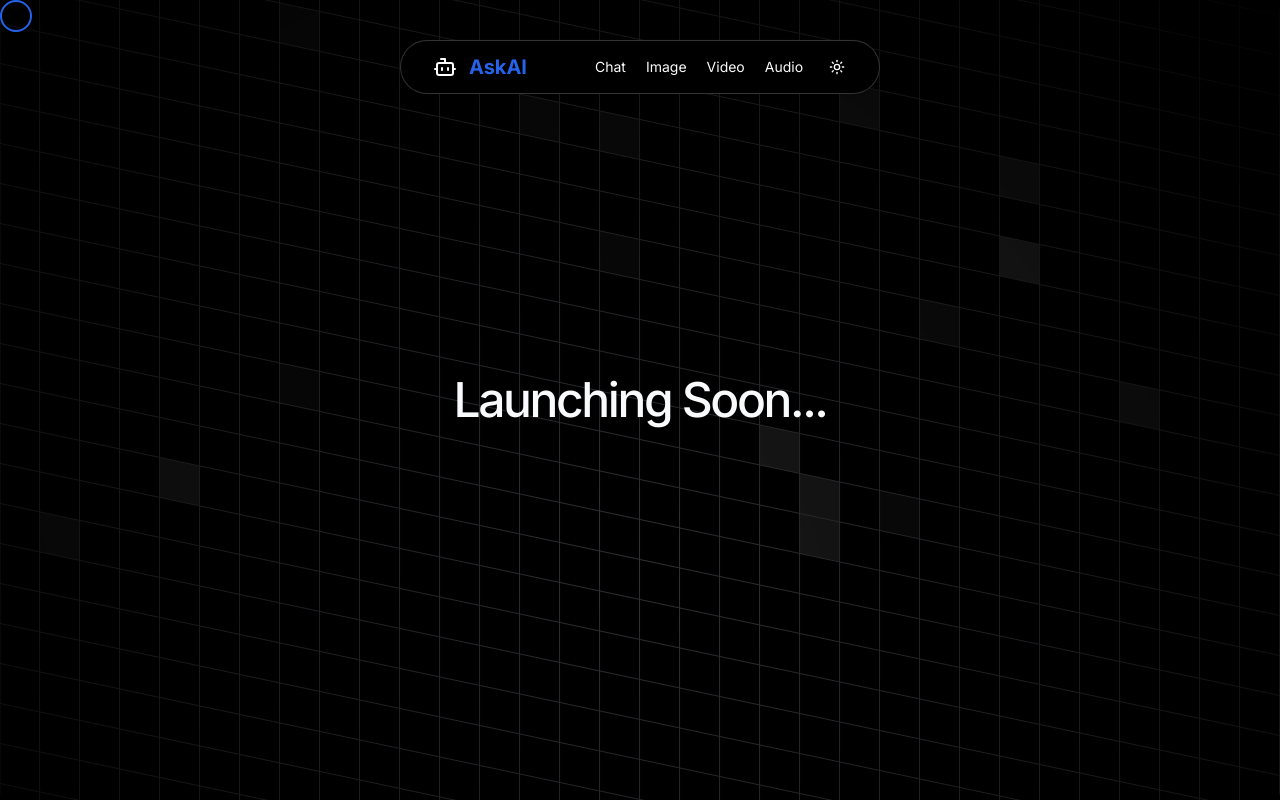
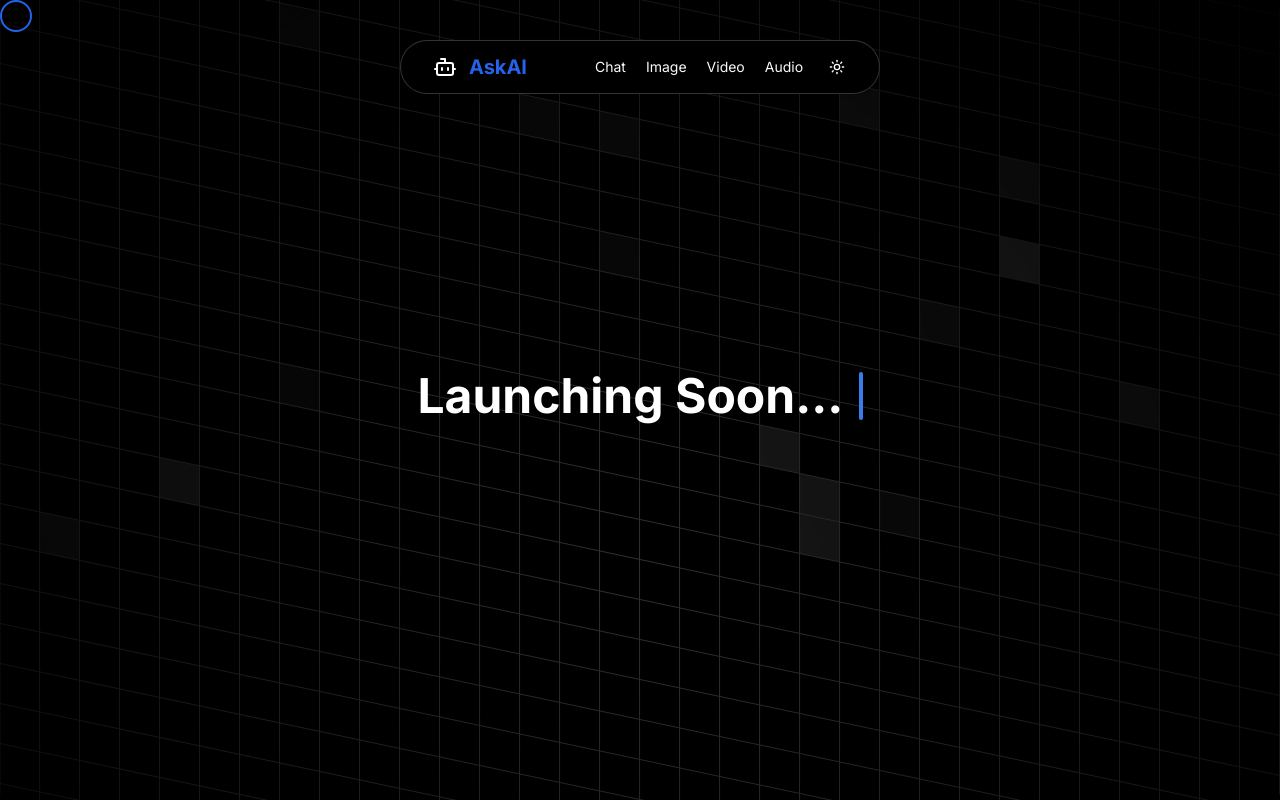
Before and after one commit to myj009/askai, a Next.js app: page /audio in a window 1280 px wide. Built offline with nearby package versions, Linux system fonts and the light colour scheme.

Commit message:
typewriter

```diff
--- a/src/components/launching-soon.tsx
+++ b/src/components/launching-soon.tsx
@@ -1,12 +1,23 @@
+"use client";
+import { TypewriterEffectSmooth } from "@/components/ui/typewriter-effect";
 import AnimatedGridPattern from "@/components/ui/animated-grid-pattern";
 import { cn } from "@/lib/utils";
 
 export function LaunchingSoon() {
+  const words = [
+    {
+      text: "Launching",
+    },
+    {
+      text: "Soon...",
+    },
+  ];
+
   return (
     <div className="relative flex h-screen w-full items-center justify-center overflow-hidden rounded-lg bg-background p-20 md:shadow-xl">
-      <p className="z-10 whitespace-pre-wrap text-center text-5xl font-medium tracking-tighter text-foreground">
-        Launching Soon...
-      </p>
+      <div className="z-10">
+        <TypewriterEffectSmooth words={words} />
+      </div>
       <AnimatedGridPattern
         numSquares={30}
         maxOpacity={0.1}
--- /dev/null
+++ b/src/components/ui/typewriter-effect.tsx
@@ -0,0 +1,187 @@
+"use client";
+
+import { cn } from "@/lib/utils";
+import { motion, stagger, useAnimate, useInView } from "framer-motion";
+import { useEffect } from "react";
+
+export const TypewriterEffect = ({
+  words,
+  className,
+  cursorClassName,
+}: {
+  words: {
+    text: string;
+    className?: string;
+  }[];
+  className?: string;
+  cursorClassName?: string;
+}) => {
+  // split text inside of words into array of characters
+  const wordsArray = words.map((word) => {
+    return {
+      ...word,
+      text: word.text.split(""),
+    };
+  });
+
+  const [scope, animate] = useAnimate();
+  const isInView = useInView(scope);
+  useEffect(() => {
+    if (isInView) {
+      animate(
+        "span",
+        {
+          display: "inline-block",
+          opacity: 1,
+          width: "fit-content",
+        },
+        {
+          duration: 0.3,
+          delay: stagger(0.1),
+          ease: "easeInOut",
+        }
+      );
+    }
+  }, [isInView]);
+
+  const renderWords = () => {
+    return (
+      <motion.div ref={scope} className="inline">
+        {wordsArray.map((word, idx) => {
+          return (
+            <div key={`word-${idx}`} className="inline-block">
+              {word.text.map((char, index) => (
+                <motion.span
+                  initial={{}}
+                  key={`char-${index}`}
+                  className={cn(
+                    `dark:text-white text-black opacity-0 hidden`,
+                    word.className
+                  )}
+                >
+                  {char}
+                </motion.span>
+              ))}
+              &nbsp;
+            </div>
+          );
+        })}
+      </motion.div>
+    );
+  };
+  return (
+    <div
+      className={cn(
+        "text-base sm:text-xl md:text-3xl lg:text-5xl font-bold text-center",
+        className
+      )}
+    >
+      {renderWords()}
+      <motion.span
+        initial={{
+          opacity: 0,
+        }}
+        animate={{
+          opacity: 1,
+        }}
+        transition={{
+          duration: 0.8,
+          repeat: Infinity,
+          repeatType: "reverse",
+        }}
+        className={cn(
+          "inline-block rounded-sm w-[4px] h-4 md:h-6 lg:h-10 bg-blue-500",
+          cursorClassName
+        )}
+      ></motion.span>
+    </div>
+  );
+};
+
+export const TypewriterEffectSmooth = ({
+  words,
+  className,
+  cursorClassName,
+}: {
+  words: {
+    text: string;
+    className?: string;
+  }[];
+  className?: string;
+  cursorClassName?: string;
+}) => {
+  // split text inside of words into array of characters
+  const wordsArray = words.map((word) => {
+    return {
+      ...word,
+      text: word.text.split(""),
+    };
+  });
+  const renderWords = () => {
+    return (
+      <div>
+        {wordsArray.map((word, idx) => {
+          return (
+            <div key={`word-${idx}`} className="inline-block">
+              {word.text.map((char, index) => (
+                <span
+                  key={`char-${index}`}
+                  className={cn(`dark:text-white text-black `, word.className)}
+                >
+                  {char}
+                </span>
+              ))}
+              &nbsp;
+            </div>
+          );
+        })}
+      </div>
+    );
+  };
+
+  return (
+    <div className={cn("flex space-x-1 my-6", className)}>
+      <motion.div
+        className="overflow-hidden pb-2"
+        initial={{
+          width: "0%",
+        }}
+        whileInView={{
+          width: "fit-content",
+        }}
+        transition={{
+          duration: 2,
+          ease: "linear",
+          delay: 1,
+        }}
+      >
+        <div
+          className="text-xs sm:text-base md:text-xl lg:text:3xl xl:text-5xl font-bold"
+          style={{
+            whiteSpace: "nowrap",
+          }}
+        >
+          {renderWords()}{" "}
+        </div>{" "}
+      </motion.div>
+      <motion.span
+        initial={{
+          opacity: 0,
+        }}
+        animate={{
+          opacity: 1,
+        }}
+        transition={{
+          duration: 0.8,
+
+          repeat: Infinity,
+          repeatType: "reverse",
+        }}
+        className={cn(
+          "block rounded-sm w-[4px]  h-4 sm:h-6 xl:h-12 bg-blue-500",
+          cursorClassName
+        )}
+      ></motion.span>
+    </div>
+  );
+};
```
